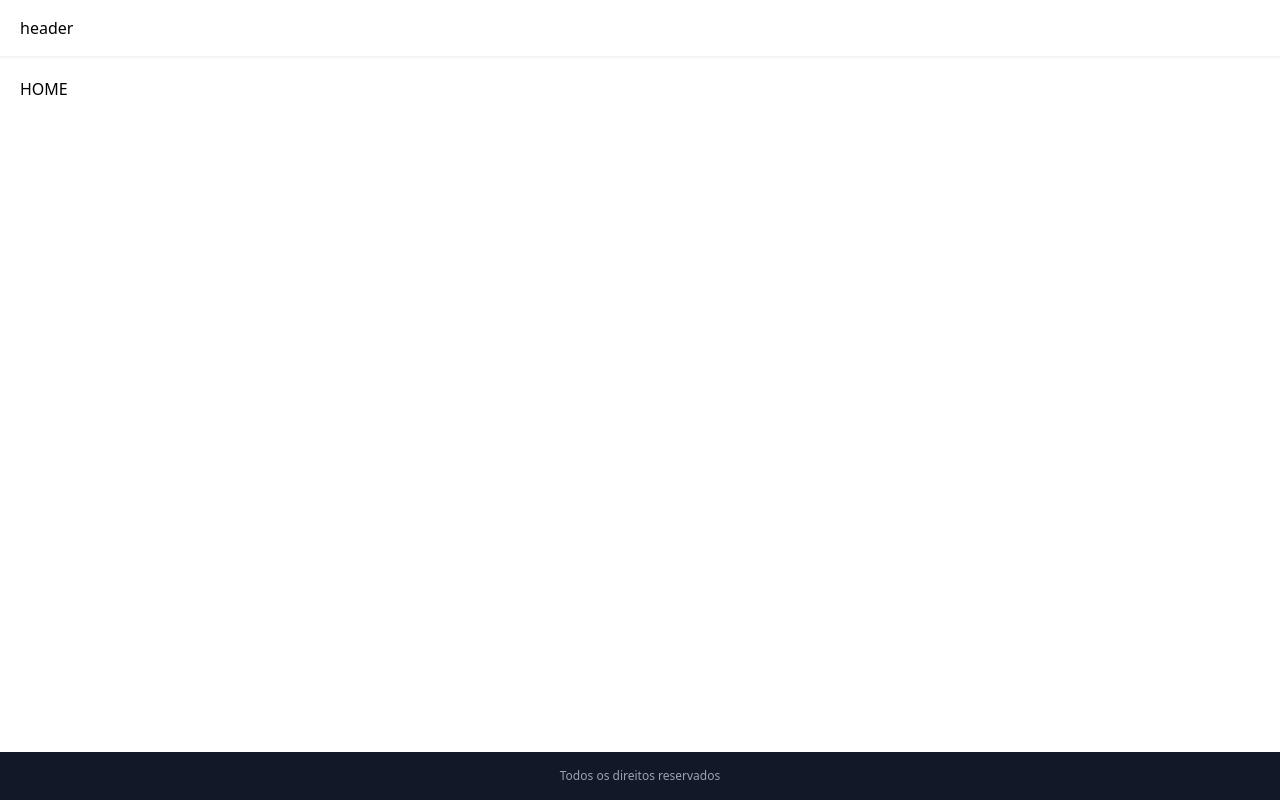
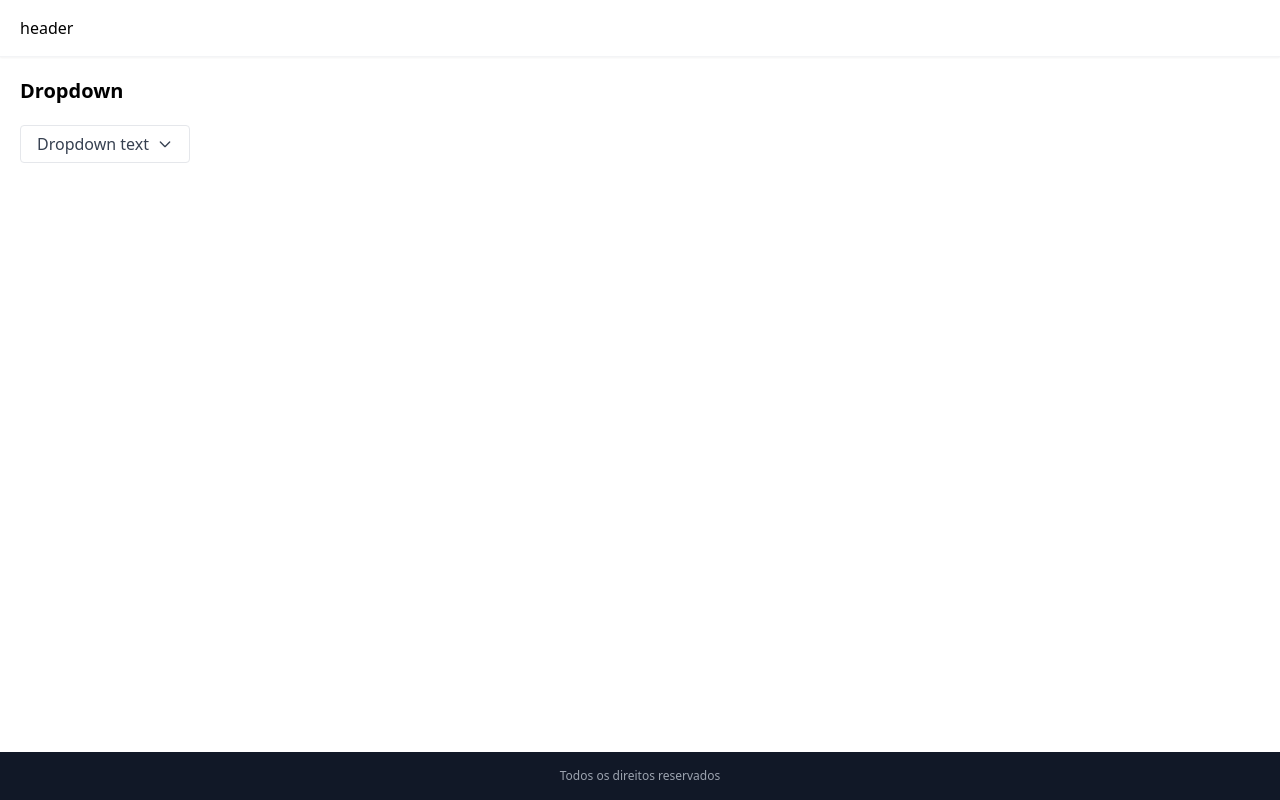
Before and after one commit to ernandesrs/pproj_vuejs3_estudos, a Vue app: page / in a window 1280 px wide. Built offline with nearby package versions, Linux system fonts and the light colour scheme.

Commit message:
iniciando componente 'DropdownUi'

```diff
--- /dev/null
+++ b/src/components/Ui/DropdownUi.vue
@@ -0,0 +1,50 @@
+<template>
+    <div class="relative">
+        <button @click="dropdownToggler" class="px-4 py-1.5 border rounded" type="button">
+            <div class="flex items-center text-gray-700">
+                <span>
+                    <slot name="dropdownButtonContent"></slot>
+                </span>
+                <span class="ml-2">
+                    <svg v-if="dropdownShow" class="w-4 h-4" fill="none"
+                        stroke="currentColor" viewBox="0 0 24 24"
+                        xmlns="http://www.w3.org/2000/svg">
+                        <path stroke-linecap="round" stroke-linejoin="round"
+                            stroke-width="2" d="M5 15l7-7 7 7"></path>
+                    </svg>
+
+                    <svg v-else class="w-4 h-4" fill="none" stroke="currentColor"
+                        viewBox="0 0 24 24" xmlns="http://www.w3.org/2000/svg">
+                        <path stroke-linecap="round" stroke-linejoin="round"
+                            stroke-width="2" d="M19 9l-7 7-7-7"></path>
+                    </svg>
+                </span>
+            </div>
+        </button>
+
+        <div v-show="dropdownShow"
+            class="mt-1 absolute w-full max-w-xs border border-gray-200 px-4 py-3 shadow-md">
+            <slot name="dropdownContent"></slot>
+        </div>
+    </div>
+</template>
+
+<script>
+
+export default {
+    name: 'DropdownUi',
+
+    data() {
+        return {
+            dropdownShow: false,
+        };
+    },
+
+    methods: {
+        dropdownToggler() {
+            this.dropdownShow = !this.dropdownShow;
+        }
+    },
+};
+
+</script>
--- a/src/views/HomeView.vue
+++ b/src/views/HomeView.vue
@@ -1,14 +1,24 @@
 <template>
-  <div class="home">
-    <h1>HOME</h1>
-  </div>
+	<div class="home">
+		<h1 class="text-xl font-semibold">Dropdown</h1>
+
+		<div class="py-5 flex">
+			<DropdownUi>
+				<template v-slot:dropdownButtonContent>
+					Dropdown text
+				</template>
+				<template v-slot:dropdownContent>
+					Opa
+				</template>
+			</DropdownUi>
+		</div>
+	</div>
 </template>
 
 <script>
-// @ is an alias to /src
-
+import DropdownUi from '@/components/Ui/DropdownUi.vue';
 export default {
-  name: 'HomeView',
-  components: {}
+	name: 'HomeView',
+	components: { DropdownUi }
 }
 </script>
```
